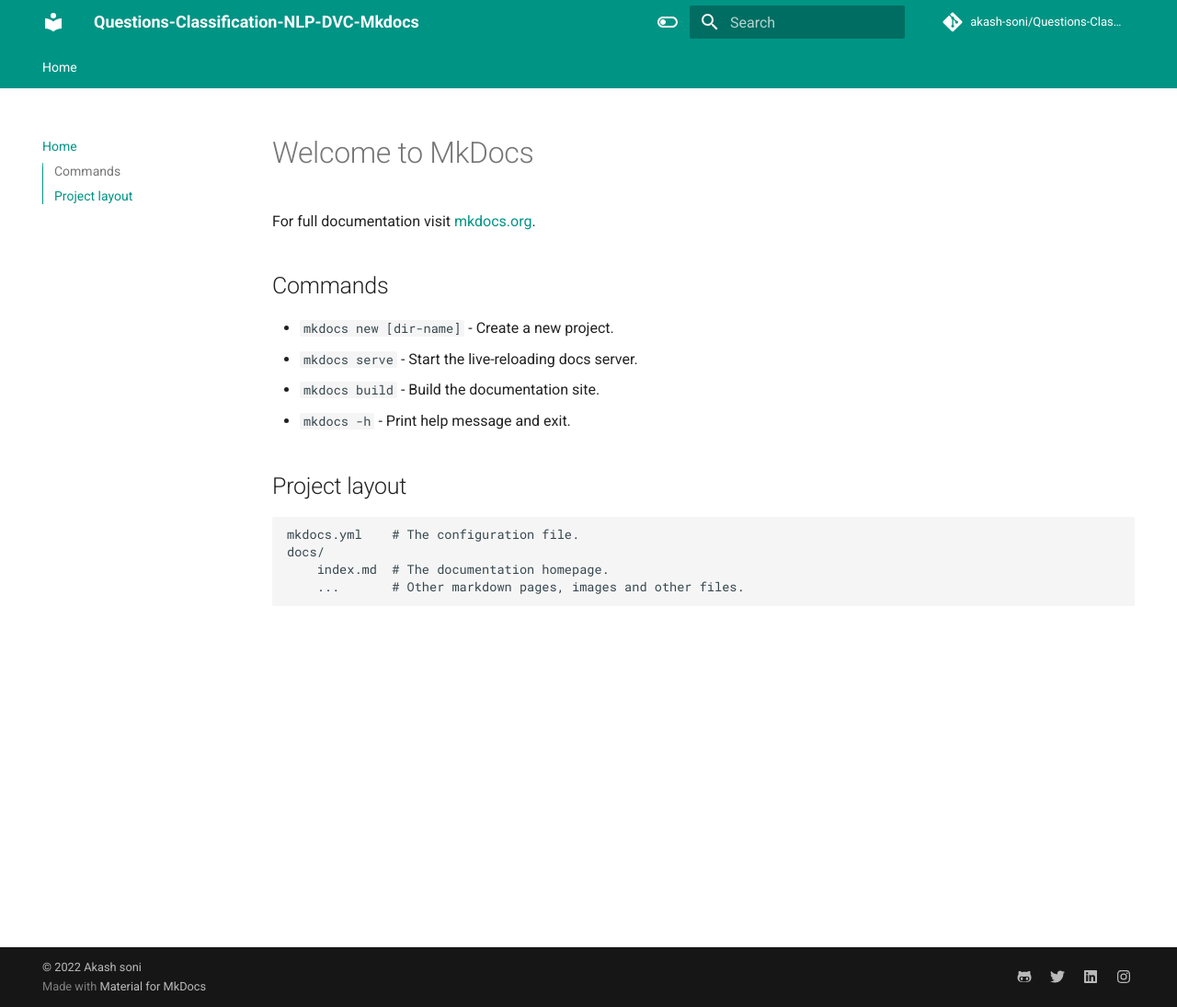
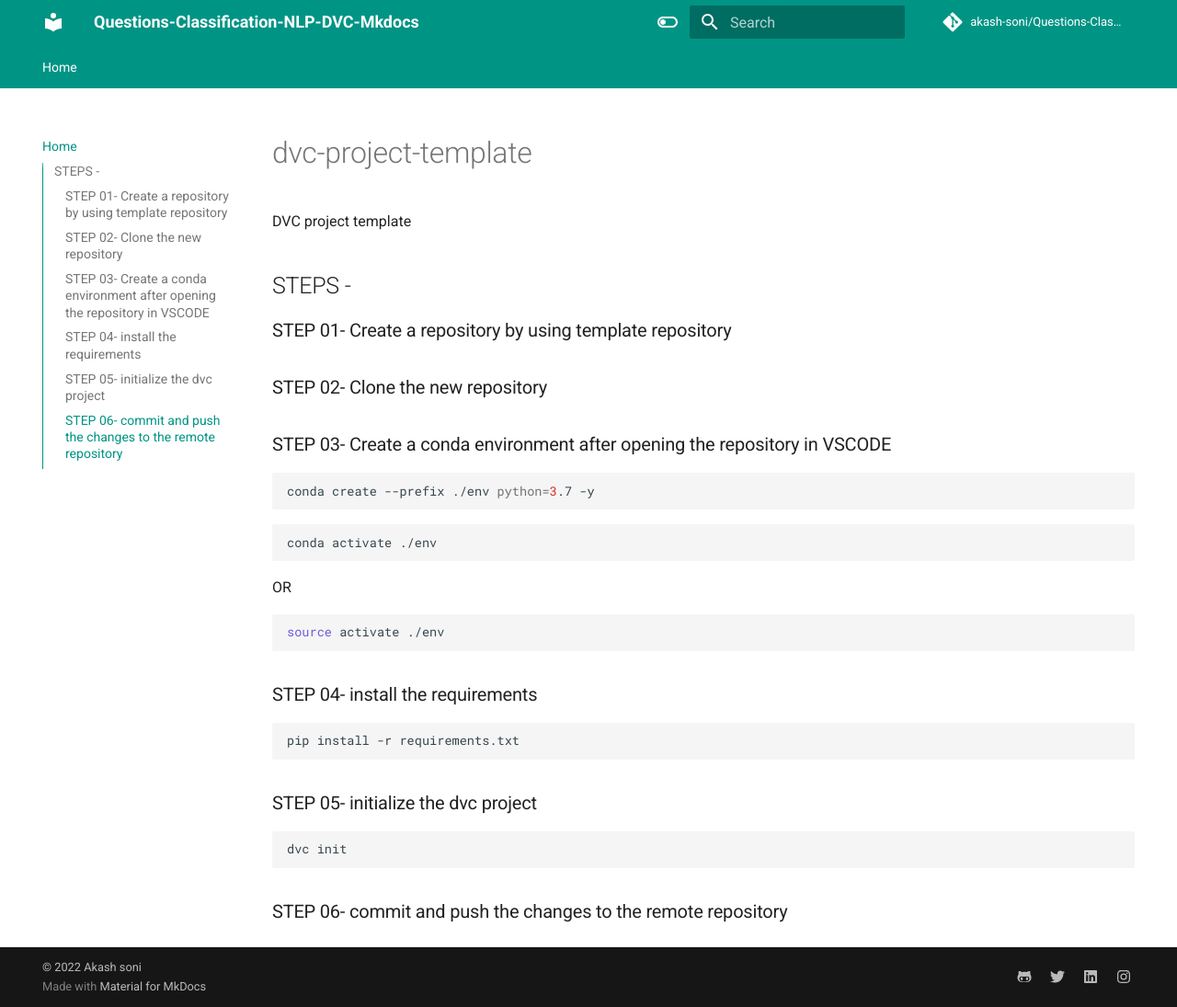
Before and after one commit to akash-soni/Questions-Classification-NLP-DVC-Mkdocs, an MkDocs documentation site: the page built from docs/index.md, in a window 1280 px wide and 1095 px high. Shown: the whole window at 92% size. Built offline with MkDocs 1.6.1 and Material for MkDocs 9.7.7, drawn with Linux system fonts in a browser that asks for light colours; comment, search, counter and statistics services are not loaded.

Commit message:
documents updated

````diff
--- a/docs/index.md
+++ b/docs/index.md
@@ -1,17 +1,34 @@
-# Welcome to MkDocs
+# dvc-project-template
+DVC project template
 
-For full documentation visit [mkdocs.org](https://www.mkdocs.org).
+## STEPS -
 
-## Commands
+### STEP 01- Create a repository by using template repository
 
-* `mkdocs new [dir-name]` - Create a new project.
-* `mkdocs serve` - Start the live-reloading docs server.
-* `mkdocs build` - Build the documentation site.
-* `mkdocs -h` - Print help message and exit.
+### STEP 02- Clone the new repository
 
-## Project layout
+### STEP 03- Create a conda environment after opening the repository in VSCODE
 
-    mkdocs.yml    # The configuration file.
-    docs/
-        index.md  # The documentation homepage.
-        ...       # Other markdown pages, images and other files.
+```bash
+conda create --prefix ./env python=3.7 -y
+```
+
+```bash
+conda activate ./env
+```
+OR
+```bash
+source activate ./env
+```
+
+### STEP 04- install the requirements
+```bash
+pip install -r requirements.txt
+```
+
+### STEP 05- initialize the dvc project
+```bash
+dvc init
+```
+
+### STEP 06- commit and push the changes to the remote repository
````
Also changed, not shown: docs/data_prep.md (added, +34 -0 lines).
